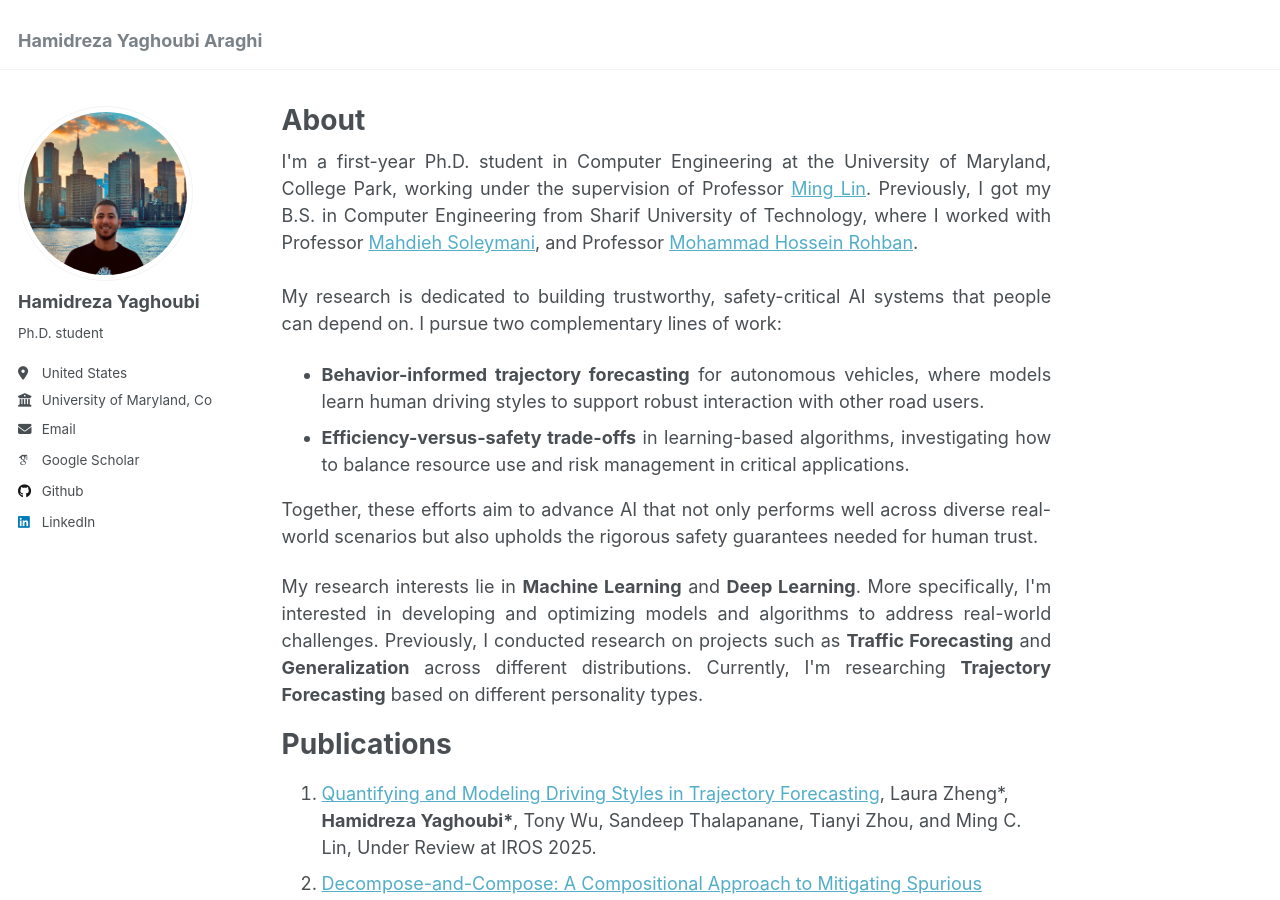
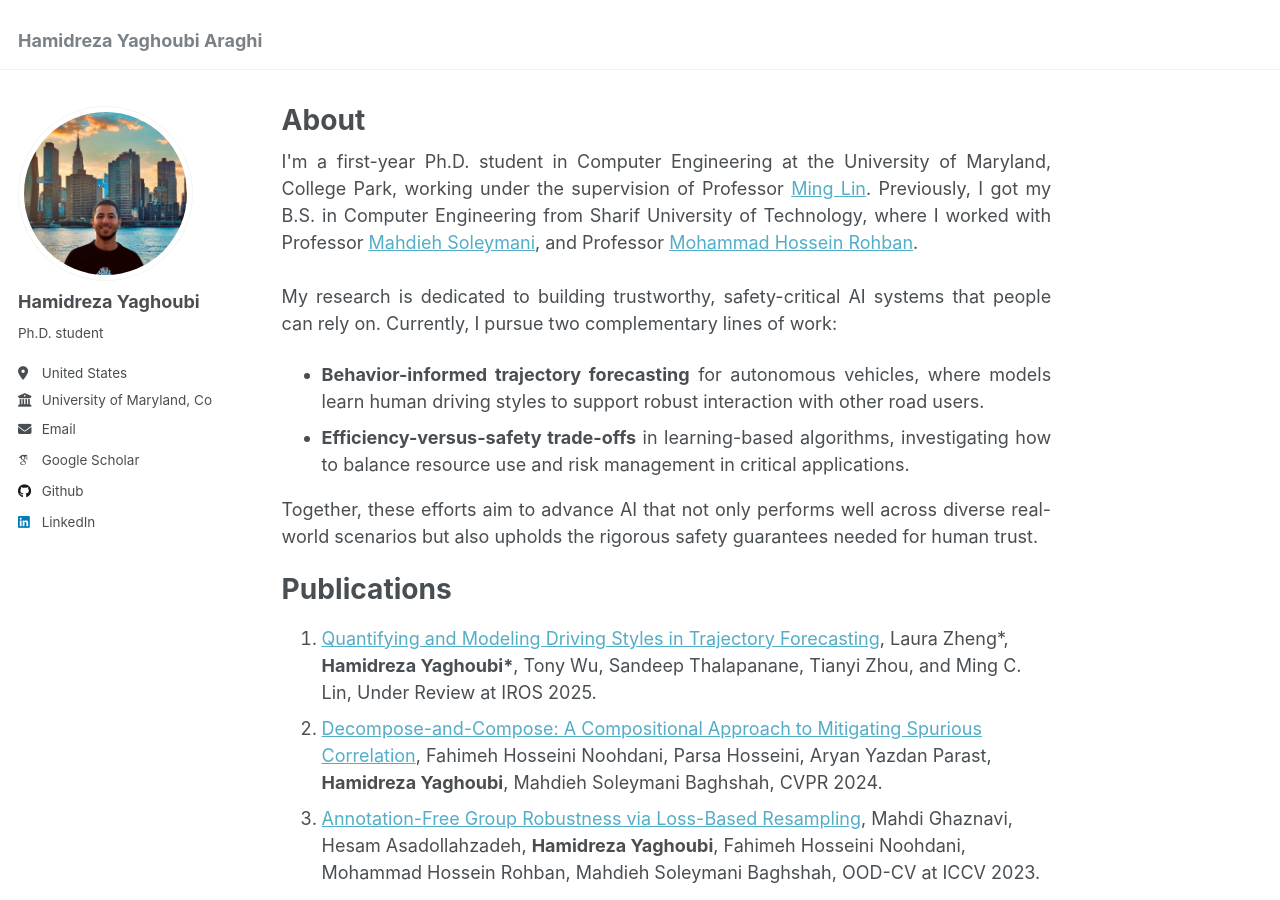
Before and after one commit to HamidrezaYaghoubi/HamidrezaYaghoubi.github.io, a Jekyll site: the page built from _pages/about.md, in a window 1280 px wide and 900 px high. Built offline with Jekyll 4.4.1, drawn with Linux system fonts in a browser that asks for light colours; some web fonts are replaced.

Commit message:
Update about.md

```diff
--- a/_pages/about.md
+++ b/_pages/about.md
@@ -11,7 +11,7 @@ I'm a first-year Ph.D. student in Computer Engineering at the University of Mary
 <br>
 <br>
 <p>
-  My research is dedicated to building trustworthy, safety-critical AI systems that people can depend on. I pursue two complementary lines of work:
+  My research is dedicated to building trustworthy, safety-critical AI systems that people can rely on. Currently, I pursue two complementary lines of work:
 </p>
 
 <ul>
@@ -26,7 +26,7 @@ I'm a first-year Ph.D. student in Computer Engineering at the University of Mary
 <p>
   Together, these efforts aim to advance AI that not only performs well across diverse real-world scenarios but also upholds the rigorous safety guarantees needed for human trust.
 </p>
-My research interests lie in <strong>Machine Learning</strong> and <strong>Deep Learning</strong>. More specifically, I'm interested in developing and optimizing models and algorithms to address real-world challenges. Previously, I conducted research on projects such as <strong>Traffic Forecasting</strong> and <strong>Generalization</strong> across different distributions. Currently, I'm researching  <strong>Trajectory Forecasting</strong> based on different personality types.
+<!-- My research interests lie in <strong>Machine Learning</strong> and <strong>Deep Learning</strong>. More specifically, I'm interested in developing and optimizing models and algorithms to address real-world challenges. Previously, I conducted research on projects such as <strong>Traffic Forecasting</strong> and <strong>Generalization</strong> across different distributions. Currently, I'm researching  <strong>Trajectory Forecasting</strong> based on different personality types. -->
 </div>
 
 <div style="margin-bottom: 20px;"></div>
```
